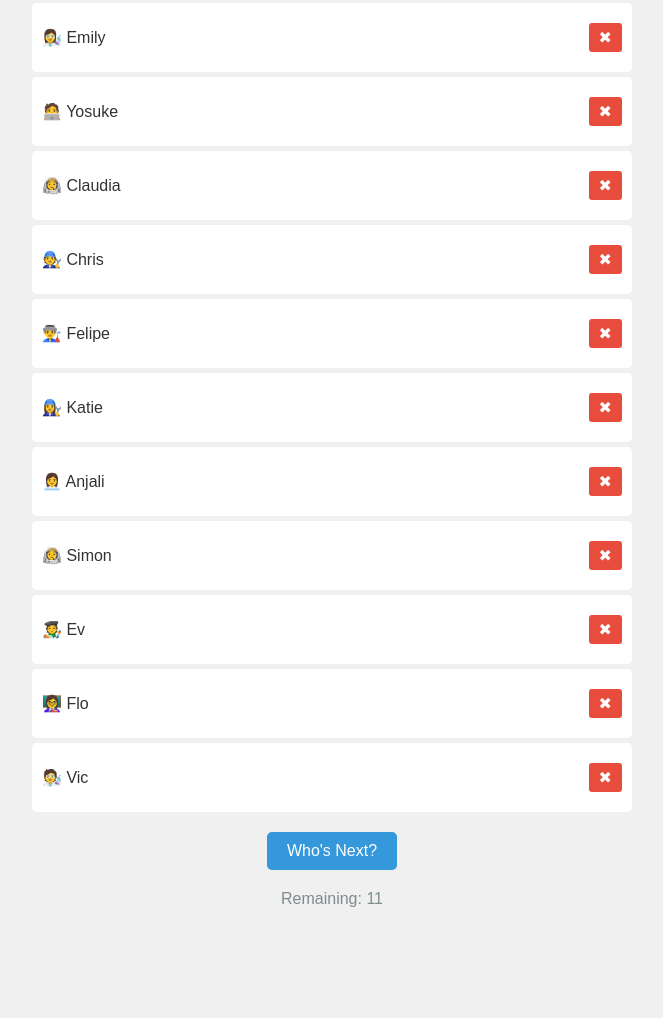
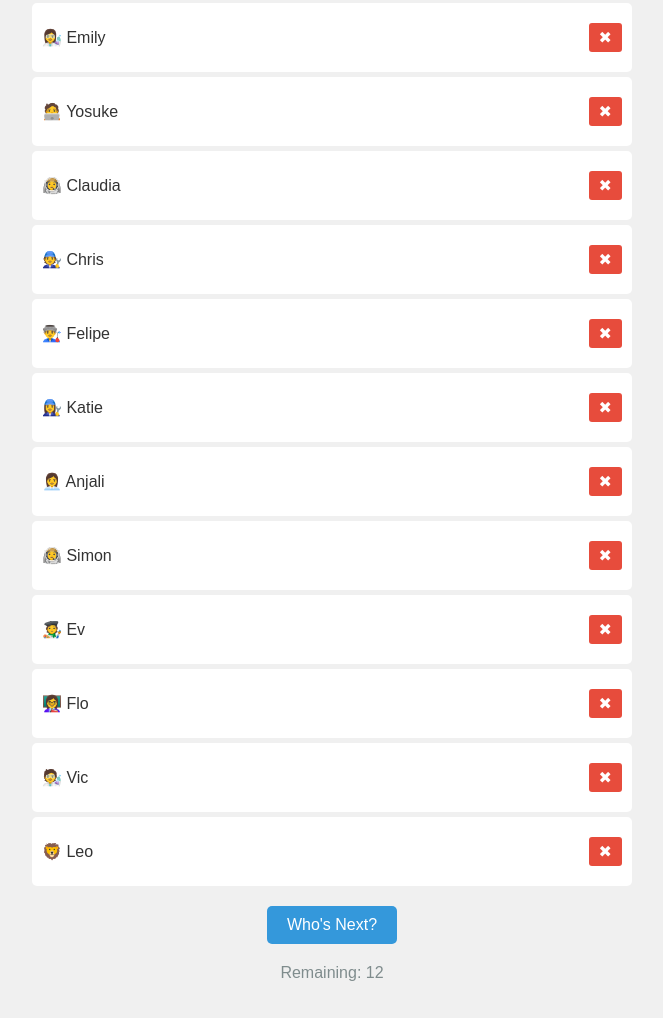
Before and after one commit to swbloom/next-up, a plain HTML site: page index.html in a window 1280 px wide. Shown: the part 98-1116 px from the top of the page, without its empty margins (308-971 px from the left). Before the commit the page ends 1042 px from the top, so only its background shows below. Drawn offline with Linux system fonts and the light colour scheme.

Commit message:
final version

```diff
--- a/index.html
+++ b/index.html
@@ -17,11 +17,11 @@
             color: #2c3e50;
             text-align: center;
         }
-        #engineerList {
+        #teamList {
             list-style-type: none;
             padding: 0;
         }
-        #engineerList li {
+        #teamList li {
             background-color: #fff;
             margin: 5px 0;
             padding: 10px;
@@ -55,7 +55,7 @@
             color: #2c3e50;
             display: none;
         }
-        #remainingEngineers {
+        #remainingMembers {
             text-align: center;
             color: #7f8c8d;
         }
@@ -79,14 +79,14 @@
 <body>
     <h1>🎲 Next Up 🎲</h1>
     <div id="listContainer">
-        <ul id="engineerList"></ul>
+        <ul id="teamList"></ul>
     </div>
-    <button onclick="pickEngineer()" id="pickButton">Who's Next?</button>
+    <button onclick="pickMember()" id="pickButton">Who's Next?</button>
     <p id="result"></p>
-    <p id="remainingEngineers"></p>
+    <p id="remainingMembers"></p>
 
     <script>
-        const initialEngineers = [
+        const initialTeam = [
             {name: "Emily", emoji: "👩‍🔬"},
             {name: "Yosuke", emoji: "🧑‍💻"},
             {name: "Claudia", emoji: "👩‍🚀"},
@@ -97,40 +97,41 @@
             {name: "Simon", emoji: "🧑‍🚀"},
             {name: "Ev", emoji: "🧑‍🎨"},
             {name: "Flo", emoji: "👩‍🏫"},
-            {name: "Vic", emoji: "🧑‍🔬"}
+            {name: "Vic", emoji: "🧑‍🔬"},
+            {name: "Leo", emoji: "🦁"}
         ];
 
-        let engineers = [...initialEngineers];
+        let team = [...initialTeam];
 
         function initializeList() {
-            const list = document.getElementById('engineerList');
+            const list = document.getElementById('teamList');
             list.innerHTML = '';
-            engineers.forEach((engineer, index) => {
+            team.forEach((member, index) => {
                 const li = document.createElement('li');
-                li.innerHTML = `${engineer.emoji} ${engineer.name} <button class="remove" onclick="removeEngineer(${index})">✖</button>`;
+                li.innerHTML = `${member.emoji} ${member.name} <button class="remove" onclick="removeMember(${index})">✖</button>`;
                 list.appendChild(li);
             });
-            updateRemainingEngineers();
+            updateRemainingMembers();
         }
 
-        function removeEngineer(index) {
-            engineers.splice(index, 1);
+        function removeMember(index) {
+            team.splice(index, 1);
             initializeList();
         }
 
-        function pickEngineer() {
-            if (engineers.length === 0) {
+        function pickMember() {
+            if (team.length === 0) {
                 document.getElementById('result').textContent = 'Everyone has been picked!';
                 document.getElementById('pickButton').disabled = true;
                 return;
             }
 
-            const randomIndex = Math.floor(Math.random() * engineers.length);
-            const pickedEngineer = engineers.splice(randomIndex, 1)[0];
+            const randomIndex = Math.floor(Math.random() * team.length);
+            const pickedMember = team.splice(randomIndex, 1)[0];
 
             document.getElementById('listContainer').style.display = 'none';
             document.getElementById('result').style.display = 'block';
-            document.getElementById('result').textContent = `${pickedEngineer.emoji} ${pickedEngineer.name}`;
+            document.getElementById('result').textContent = `${pickedMember.emoji} ${pickedMember.name}`;
 
             setTimeout(() => {
                 document.getElementById('result').style.display = 'none';
@@ -139,9 +140,9 @@
             }, 3000);
         }
 
-        function updateRemainingEngineers() {
-            const remainingCount = engineers.length;
-            document.getElementById('remainingEngineers').textContent = `Remaining: ${remainingCount}`;
+        function updateRemainingMembers() {
+            const remainingCount = team.length;
+            document.getElementById('remainingMembers').textContent = `Remaining: ${remainingCount}`;
             document.getElementById('pickButton').disabled = remainingCount === 0;
         }
 
@@ -149,3 +150,4 @@
         initializeList();
     </script>
 </body>
+</html>
```
